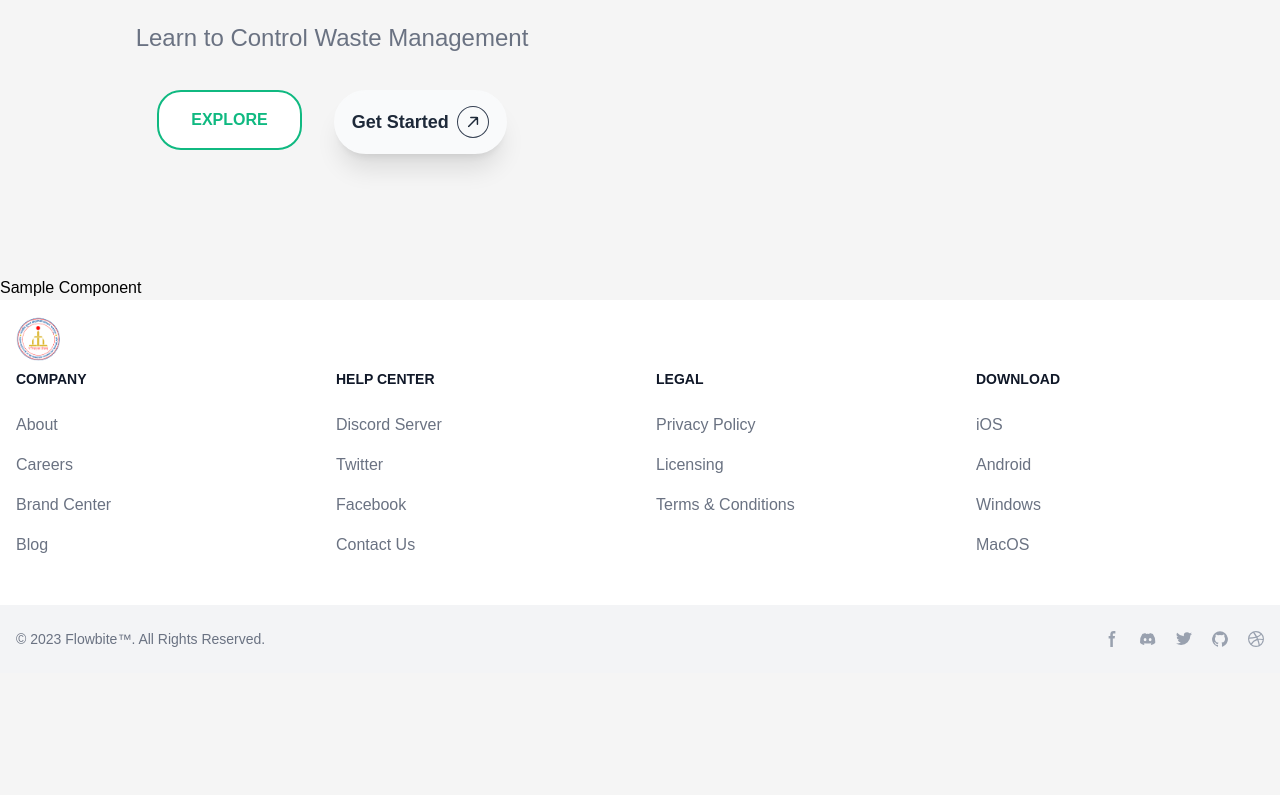
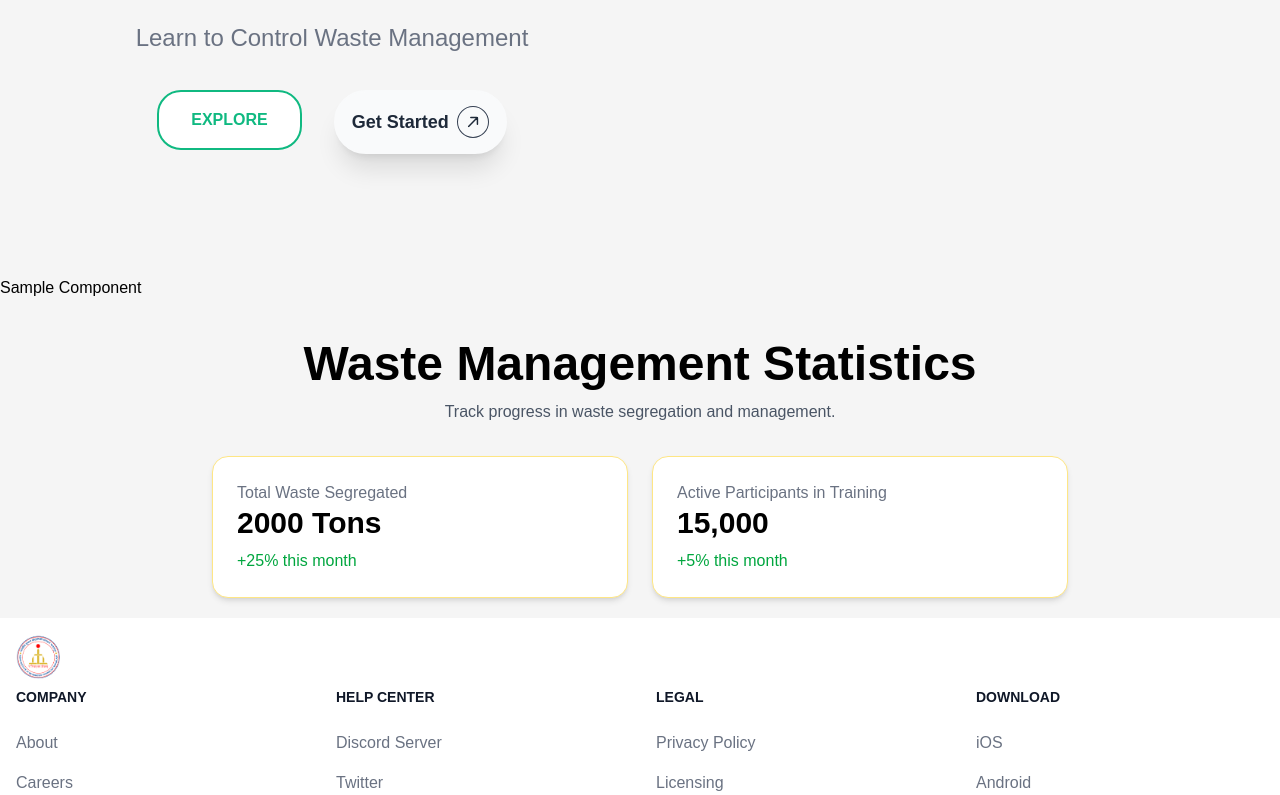
Before and after one commit to crocodilelurker/sih-25060-web, a Next.js app in the folder frontend/: page / in a window 1280 px wide. Shown: the part 452-1247 px from the top of the page. Before the commit the page ends 1125 px from the top, so only its background shows below. Built offline with nearby package versions, Linux system fonts and the light colour scheme; a web font is replaced by a local one.

Commit message:
Added statistics component

```diff
--- /dev/null
+++ b/frontend/src/app/_components/Statistics.tsx
@@ -0,0 +1,63 @@
+"use client"
+import React from "react";
+import { motion } from "framer-motion";
+
+const Statistics: React.FC = () => {
+  return (
+    <div className="mt-10 max-w-4xl mx-auto px-5 mb-5">
+      {/* Header */}
+      <motion.div
+        className="text-center mb-8"
+        initial={{ opacity: 0, y: -30 }}
+        animate={{ opacity: 1, y: 0 }}
+        transition={{ duration: 0.6, ease: "easeOut" }}
+      >
+        <h1 className="text-5xl font-bold text-black mb-3">
+          Waste Management Statistics
+        </h1>
+        <p className="text-gray-600">
+          Track progress in waste segregation and management.
+        </p>
+      </motion.div>
+
+      {/* Stats Grid */}
+      <div className="grid grid-cols-1 sm:grid-cols-2 gap-6 mt-4">
+        {/* Card 1 */}
+        <motion.div
+          className="bg-white shadow-md rounded-2xl p-6 border border-amber-200"
+          initial={{ opacity: 0, y: 40}}
+          whileInView={{ opacity: 1, y: 0 }}
+          transition={{ duration: 0.7, ease: "easeOut" }}
+          viewport={{ once: true }}
+          whileHover={{
+            scale: 1.05,
+            boxShadow: "0px 8px 25px rgba(0, 0, 0, 0.15)",
+          }}
+        >
+          <p className="text-gray-500">Total Waste Segregated</p>
+          <h1 className="text-3xl font-bold text-black">2000 Tons</h1>
+          <p className="text-green-600 font-medium mt-2">+25% this month</p>
+        </motion.div>
+
+        {/* Card 2 */}
+        <motion.div
+          className="bg-white shadow-md rounded-2xl p-6 border border-amber-200"
+          initial={{ opacity: 0, y: 40 }}
+          whileInView={{ opacity: 1, y: 0 }}
+          transition={{ duration: 0.9, ease: "easeOut" }}
+          viewport={{ once: true }}
+          whileHover={{
+            scale: 1.05,
+            boxShadow: "0px 8px 25px rgba(0, 0, 0, 0.15)",
+          }}
+        >
+          <p className="text-gray-500">Active Participants in Training</p>
+          <h1 className="text-3xl font-bold text-black">15,000</h1>
+          <p className="text-green-600 font-medium mt-2">+5% this month</p>
+        </motion.div>
+      </div>
+    </div>
+  );
+};
+
+export default Statistics;
--- a/frontend/src/app/page.tsx
+++ b/frontend/src/app/page.tsx
@@ -1,11 +1,14 @@
 import SampleComponent from "@/app/_components/SampleComponent";
 import Hero from "@/app/_components/Hero";
+import { Stats } from "fs";
+import Statistics from "./_components/Statistics";
 export default function Home()
 {
   return (
     <div>
       <Hero/>
       <SampleComponent/>
+      <Statistics/>
     </div>
   )
 }
```
